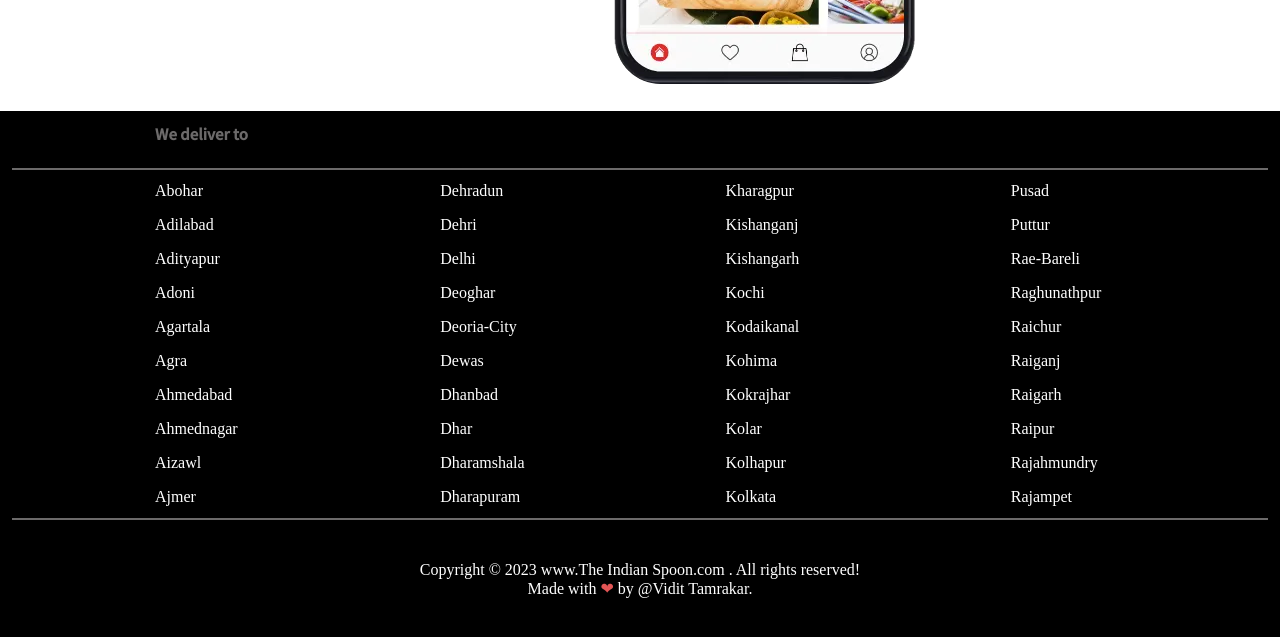
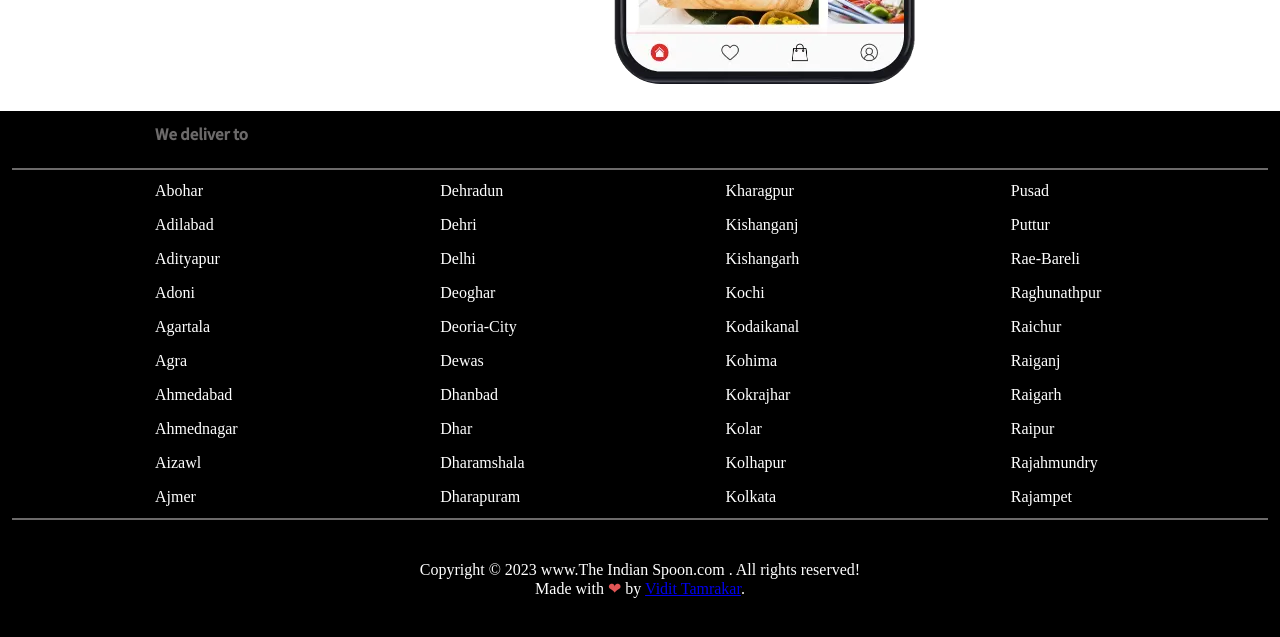
Before and after one commit to Vidittamrakar21/Food_Delivery_WebPage, a plain HTML site: page index.html in a window 1280 px wide. Shown: the part 2338-2975 px from the top of the page. Drawn offline with Linux system fonts and the light colour scheme; a web font is replaced by a local one.

Commit message:
Update index.html

```diff
--- a/index.html
+++ b/index.html
@@ -214,7 +214,7 @@
         Copyright &copy; 2023 www.The Indian Spoon.com . All rights reserved!
       </div>
       <center>
-        Made with <span style="color: #e25555">❤</span> by @Vidit Tamrakar.
+        Made with <span style="color: #e25555">❤</span> by <a href="https://github.com/Vidittamrakar21">Vidit Tamrakar</a>.
       </center>
 
     </footer>
```
